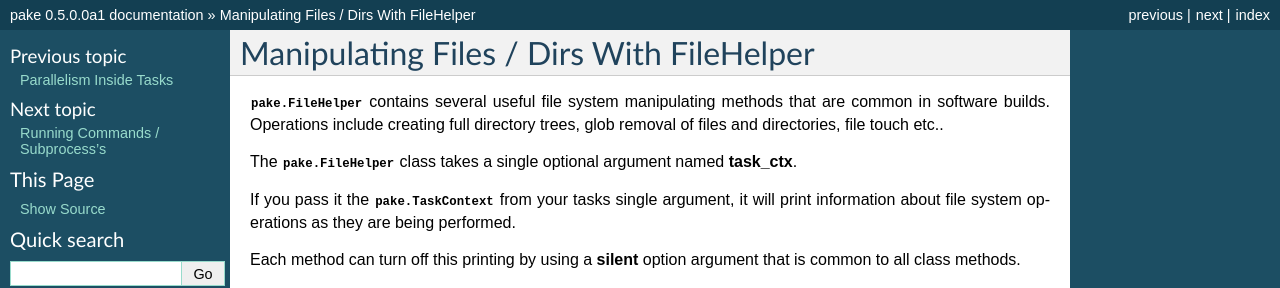
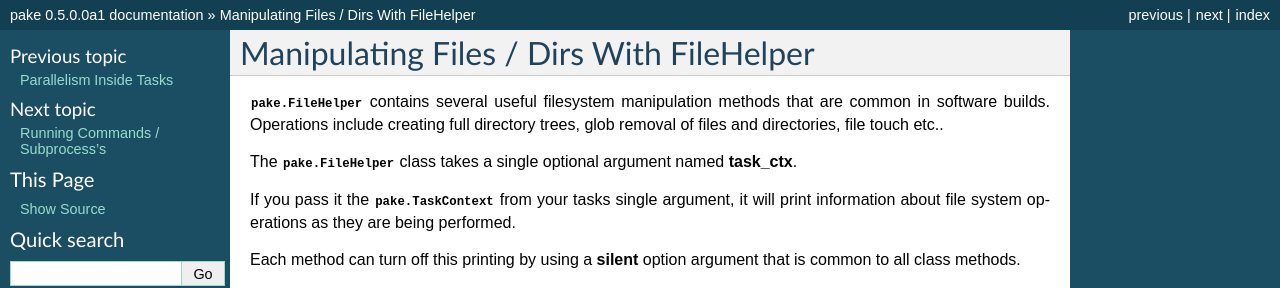
Before and after one commit to Teriks/pake, a Sphinx documentation site: the page built from docs/source/filehelper.rst, in a window 1280 px wide. Shown: the top 288 px of the page. Built offline with Sphinx 7.4.7, drawn with Linux system fonts in a browser that asks for light colours.

Commit message:
Small documentation amendment

```diff
--- a/docs/source/filehelper.rst
+++ b/docs/source/filehelper.rst
@@ -1,7 +1,7 @@
 Manipulating Files / Dirs With FileHelper
 =========================================
 
-:py:class:`pake.FileHelper` contains several useful file system manipulating
+:py:class:`pake.FileHelper` contains several useful filesystem manipulation
 methods that are common in software builds.  Operations include creating full
 directory trees, glob removal of files and directories, file touch etc..
 
```
